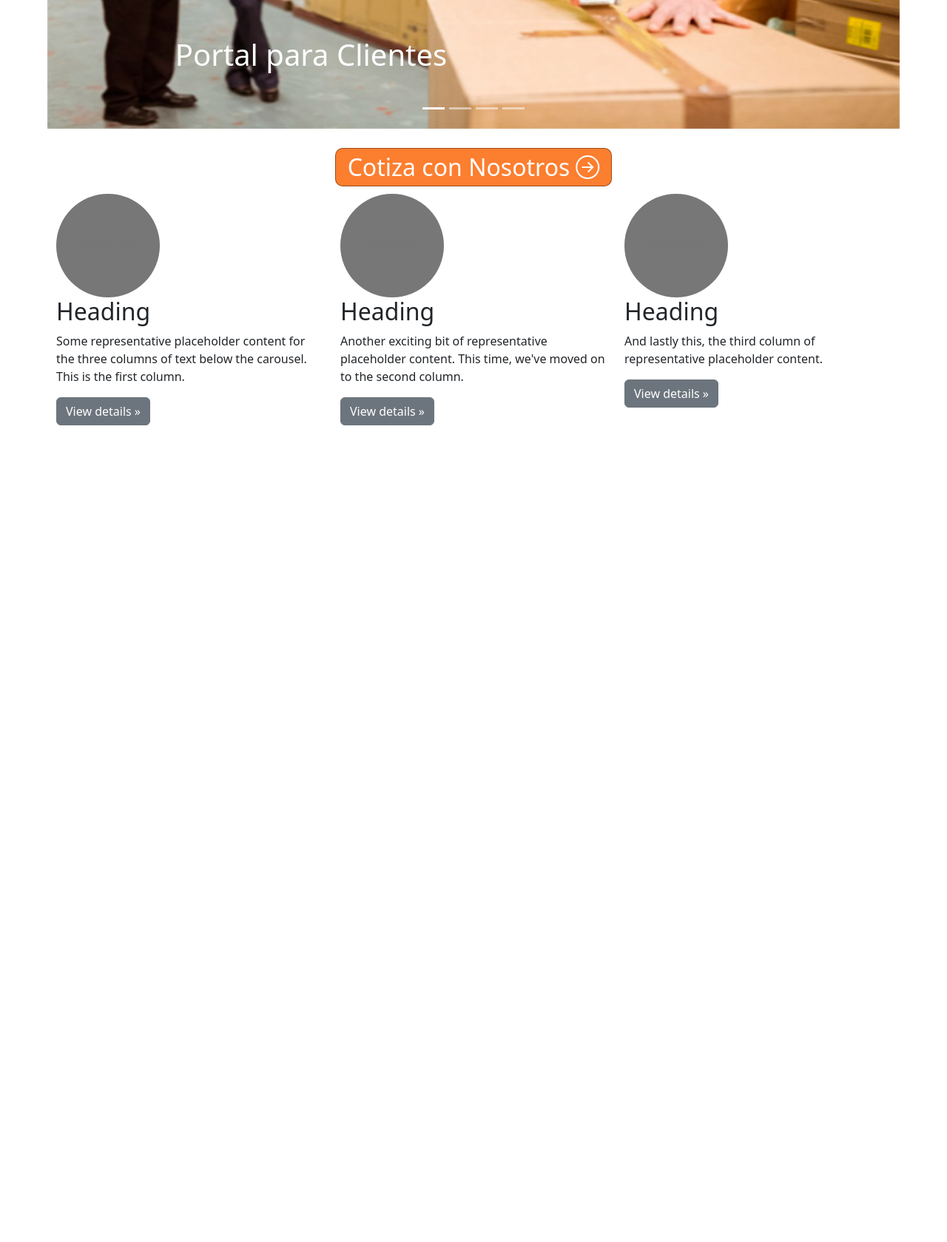
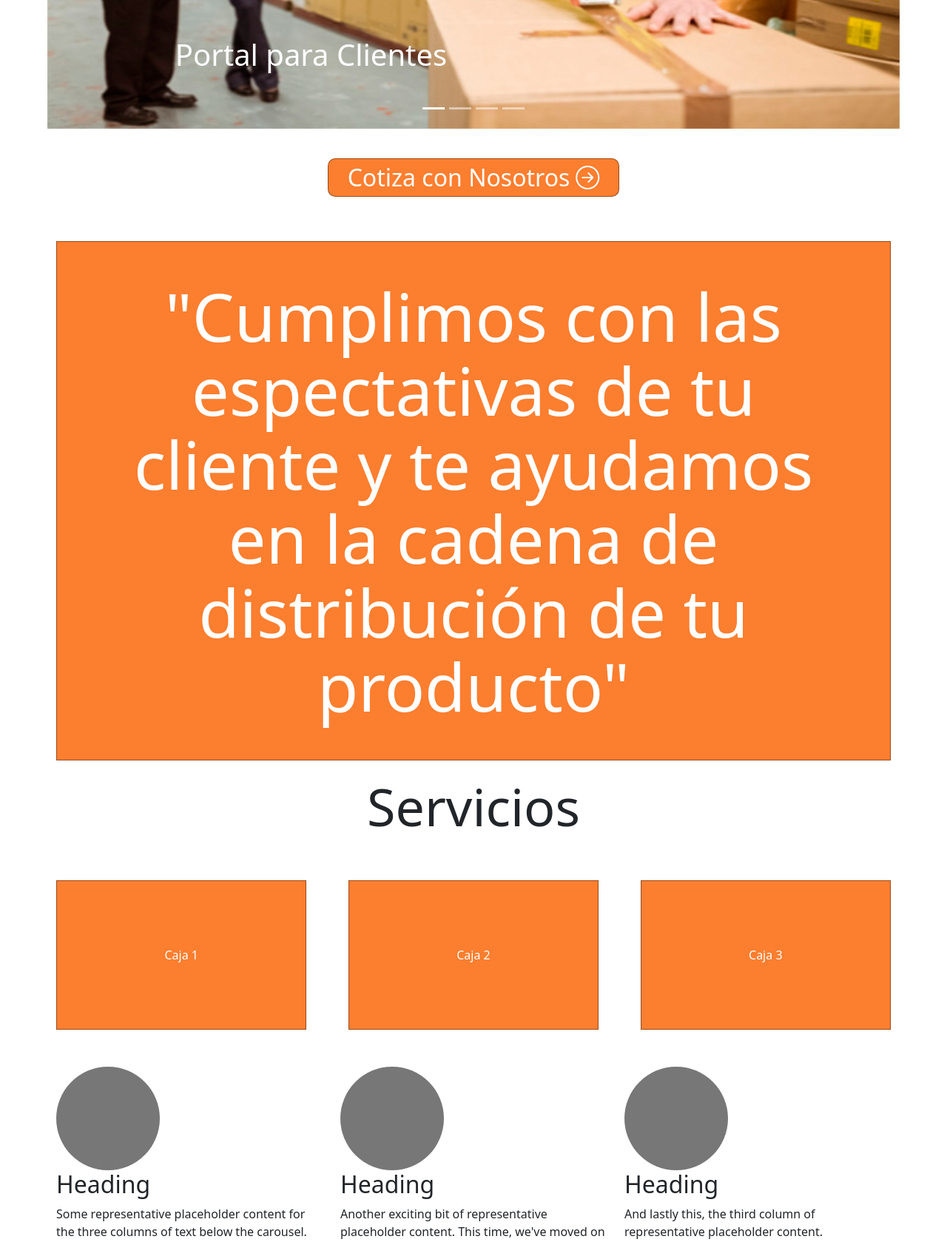
Before and after one commit to felipedebia/camen.cl, a PHP site: page / in a window 1280 px wide. Shown: the part 611-2290 px from the top of the page at 74% size. Before the commit the page ends 1186 px from the top, so only its background shows below. Run offline with PHP 8.4, Linux system fonts and the light colour scheme.

Commit message:
Cajas de servicios

```diff
--- a/css/style.css
+++ b/css/style.css
@@ -36,7 +36,52 @@
 }
 
 .action {
-	padding: 0 10px;
+	padding: 0 20px;
 	float: left;
 	color: #fff;
 }
+
+.texto-align-center {
+    height: auto;
+    width: 100%;
+    padding: 50px 50px;
+    background: #fc7e2f;
+    border: 1px solid rgba(0,0,0,0.4) ;
+    line-height: 100px;
+    text-align: center;
+    color: #fff;
+    vertical-align: middle;
+  }
+
+  .margin-caja-top{
+      margin-top: 30px;
+      margin-bottom: 20px;
+  }
+
+
+  .texto-align-infor {
+    font-size: 90px;
+    text-align: center;
+    vertical-align: middle;
+  }
+
+  .texto-title {
+    font-size: 70px;
+    text-align: center;
+  }
+
+  .padd{
+    padding-top: 50px;
+    padding-bottom: 50px;
+  }
+
+  .texto-p {
+    width: 30%;
+    padding: 50px 50px;
+    background: #fc7e2f;
+    border: 1px solid rgba(0,0,0,0.4) ;
+    line-height: 100px;
+    text-align: center;
+    color: #fff;
+    vertical-align: middle;
+  }
--- a/index.html
+++ b/index.html
@@ -182,7 +182,7 @@
 
 
         <!--Cotiza con nosotros-->
-        <div class="text-center">
+        <div class="text-center margin-caja-top">
             <button class="button orange">
                 <div class="d-flex align-items-center action font-texto">
                     <div class="me-2">Cotiza con Nosotros </div>
@@ -191,7 +191,26 @@
             </button>
 
         </div>
+
+        <div class="texto-align-center action texto-align-infor margin-caja-top">
+            "Cumplimos con las espectativas de tu cliente y te ayudamos en la cadena de distribución de tu producto"
+        </div>
+
+
+
         <!--servicios-->
+        <div class="text-center">
+            <h1 class="texto-title">Servicios</h1>
+        </div>
+
+        <div class="d-flex justify-content-between padd">
+            <div class="texto-p">Caja 1</div>
+            <div class="texto-p">Caja 2</div>
+            <div class="texto-p">Caja 3</div>
+        </div>
+
+
+
         <div class="row">
             <div class="col-lg-4">
                 <svg class="bd-placeholder-img rounded-circle" width="140" height="140"
```
